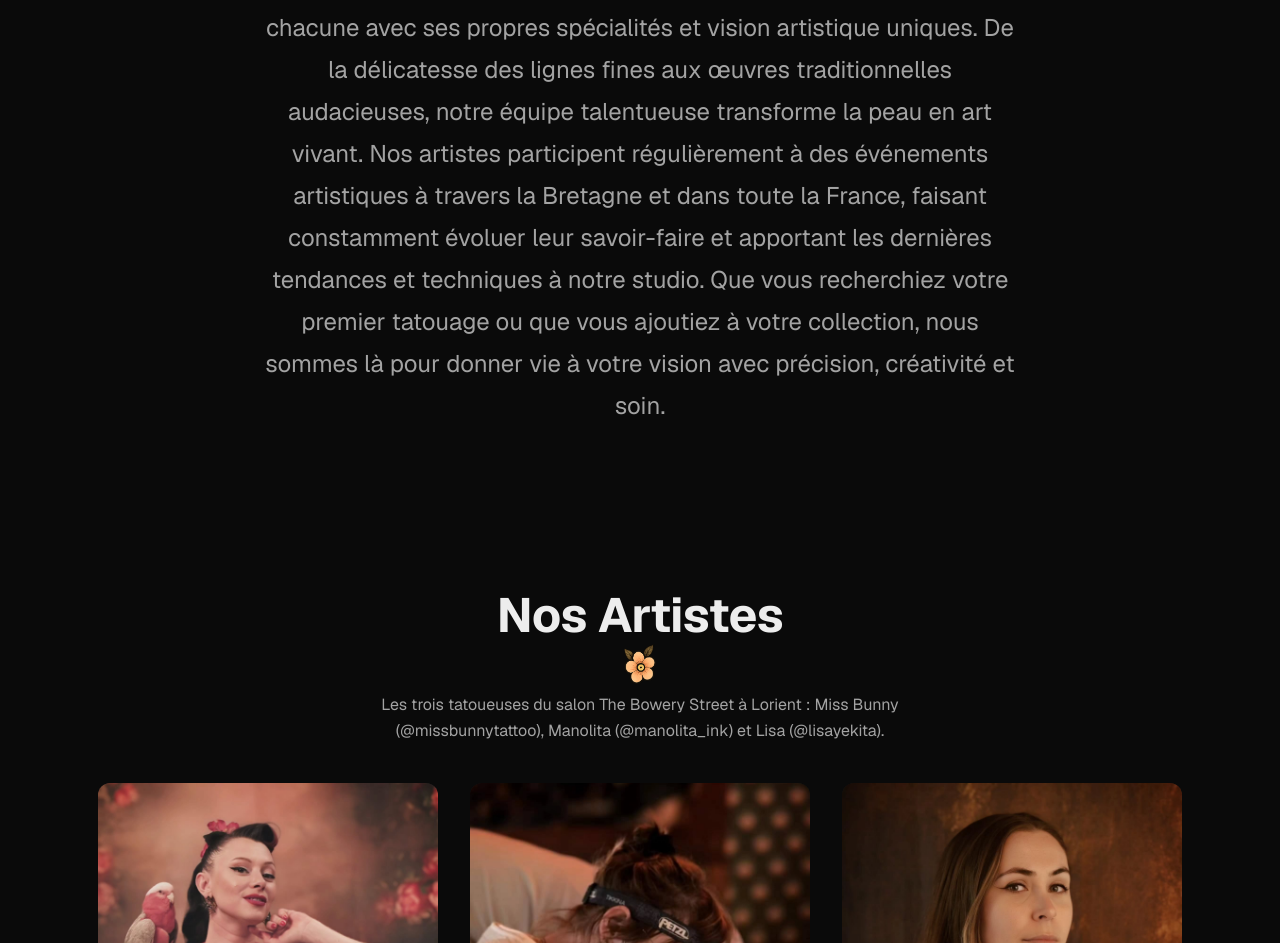
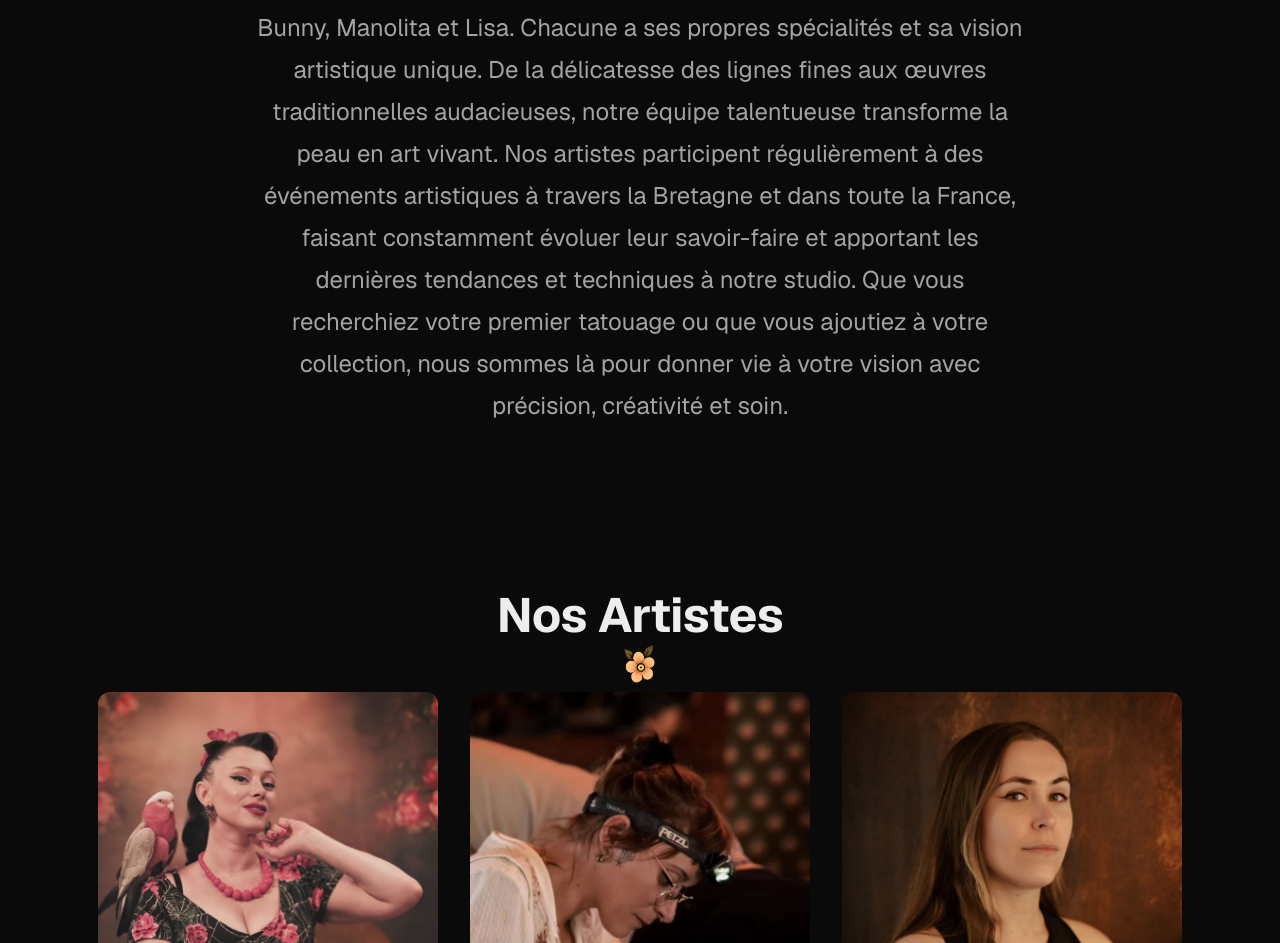
Before and after one commit to val4oss-studio/theboweryst-showcase, a Next.js app: page / in a window 1280 px wide. Shown: the part 1105-2048 px from the top of the page. Built offline with nearby package versions, Linux system fonts and the light colour scheme.

Commit message:
fix(artists): name the artists in the about text
Remove the intro paragraph of the artists section and its styles, and
name the resident artists in the about text, in fr and en, from the
artists content.

```diff
--- a/src/app/components/sections/AboutSection.tsx
+++ b/src/app/components/sections/AboutSection.tsx
@@ -2,6 +2,7 @@
 
 import Image from "next/image";
 import { useI18n } from "@/app/i18n/provider";
+import { artists } from "@/content/artists";
 
 interface AboutSectionProps {
   id: string;
@@ -9,6 +10,11 @@ interface AboutSectionProps {
 
 export function AboutSection({id}: AboutSectionProps) {
   const { t } = useI18n();
+  // Names from the content, so the text follows the team.
+  const names = artists.map((artist) => artist.name);
+  const artistList = names.length > 1
+    ? `${names.slice(0, -1).join(', ')} ${t.artists.and} ${names[names.length - 1]}`
+    : names.join('');
 
   return (
     <section id={id} className="section">
@@ -25,7 +31,7 @@ export function AboutSection({id}: AboutSectionProps) {
           aria-hidden="true"
         />
         <p className="section-subtitle text-center">
-          {t.about.description}
+          {t.about.description.replace('{artists}', artistList)}
         </p>
       </div>
     </section>
--- a/src/app/components/sections/ArtistsSection.tsx
+++ b/src/app/components/sections/ArtistsSection.tsx
@@ -4,8 +4,7 @@ import Image from "next/image";
 import { ArtistCard } from "@/app/components/layout/ArtistCard";
 import { useI18n } from "@/app/i18n/provider";
 import type { Artist } from "@/content/artists";
-import { formatGuestDates, type Guest } from "@/content/guests";
-import { shop } from "@/content/shop";
+import type { Guest } from "@/content/guests";
 
 interface ArtistsSectionProps {
   id: string;
@@ -15,20 +14,7 @@ interface ArtistsSectionProps {
 }
 
 export function ArtistsSection({ id, artists, guests }: ArtistsSectionProps) {
-  const { t, locale } = useI18n();
-
-  const joinNames = (names: string[]) =>
-    names.length > 1
-      ? `${names.slice(0, -1).join(', ')} ${t.artists.and} ${names[names.length - 1]}`
-      : names.join('');
-  const artistList = joinNames(
-    artists.map((artist) => `${artist.name} (@${artist.instagram})`)
-  );
-  const guestList = joinNames(
-    guests.map((guest) =>
-      `${guest.name} (@${guest.instagram}), ${formatGuestDates(guest, locale)}`
-    )
-  );
+  const { t } = useI18n();
 
   return (
     <section id={id} className="section">
@@ -44,14 +30,6 @@ export function ArtistsSection({ id, artists, guests }: ArtistsSectionProps) {
           className="artists-section-flower"
           aria-hidden="true"
         />
-        <p className="section-intro">
-          {t.artists.intro
-            .replace('{name}', shop.name)
-            .replace('{artists}', artistList)}
-          {guests.length > 0 && (
-            <> {t.artists.guestIntro.replace('{guests}', guestList)}</>
-          )}
-        </p>
         <div className="artists-grid">
           {artists.map((artist, index) => (
             <ArtistCard key={artist.id} artist={artist} priority={index === 0} />
--- a/src/app/globals.css
+++ b/src/app/globals.css
@@ -266,16 +266,6 @@ body {
 .section-header {
   text-align: center;
   margin-bottom: 3rem;
-}
-
-/* Intro paragraph of a section, between its decoration and its content */
-.section-intro {
-  max-width: 40rem;
-  margin: 0 auto 2.5rem;
-  text-align: center;
-  font-size: 1rem;
-  line-height: 1.6;
-  color: var(--muted);
 }
 
 .artists-section-flower {
--- a/src/app/i18n/locales/en.json
+++ b/src/app/i18n/locales/en.json
@@ -19,7 +19,7 @@
   },
   "about": {
     "title": "About Us",
-    "description": "The Bowery Street opened its doors in August 2024, bringing a fresh wave of creativity to Lorient's tattoo scene. Our studio is home to three brilliant, dedicated, and passionate artists, each with their own unique specialties and artistic vision. From fine line delicacy to bold traditional work, our talented team transforms skin into living art. Our artists regularly participate in artistic events throughout Brittany and across France, constantly evolving their craft and bringing the latest trends and techniques to our studio. Whether you're looking for your first tattoo or adding to your collection, we're here to bring your vision to life with precision, creativity, and care."
+    "description": "The Bowery Street opened its doors in August 2024, bringing a fresh wave of creativity to Lorient's tattoo scene. Our studio is home to three brilliant, dedicated, and passionate artists: {artists}. Each has her own specialties and unique artistic vision. From fine line delicacy to bold traditional work, our talented team transforms skin into living art. Our artists regularly participate in artistic events throughout Brittany and across France, constantly evolving their craft and bringing the latest trends and techniques to our studio. Whether you're looking for your first tattoo or adding to your collection, we're here to bring your vision to life with precision, creativity, and care."
   },
   "artists": {
     "title": "Our Artists",
@@ -35,13 +35,11 @@
       "name": "Miss Bunny",
       "specialty": "Blackwork & Illustrative"
     },
-    "intro": "The three tattoo artists of {name} in Lorient: {artists}.",
     "and": "and",
     "cardAlt": "{name}, tattoo artist at {shop} in Lorient",
     "guest": "Guest",
     "guestDates": "Guest spot: {dates}",
-    "guestAlt": "{name}, guest tattoo artist at {shop} in Lorient",
-    "guestIntro": "Guest artists at the studio: {guests}."
+    "guestAlt": "{name}, guest tattoo artist at {shop} in Lorient"
   },
   "gallery": {
     "title": "Gallery",
--- a/src/app/i18n/locales/fr.json
+++ b/src/app/i18n/locales/fr.json
@@ -19,7 +19,7 @@
   },
   "about": {
     "title": "À Propos de Nous",
-    "description": "The Bowery Street a ouvert ses portes en août 2024, apportant une nouvelle vague de créativité à la scène du tatouage lorientaise. Notre studio abrite trois artistes brillantes, dévouées et passionnées, chacune avec ses propres spécialités et vision artistique uniques. De la délicatesse des lignes fines aux œuvres traditionnelles audacieuses, notre équipe talentueuse transforme la peau en art vivant. Nos artistes participent régulièrement à des événements artistiques à travers la Bretagne et dans toute la France, faisant constamment évoluer leur savoir-faire et apportant les dernières tendances et techniques à notre studio. Que vous recherchiez votre premier tatouage ou que vous ajoutiez à votre collection, nous sommes là pour donner vie à votre vision avec précision, créativité et soin."
+    "description": "The Bowery Street a ouvert ses portes en août 2024, apportant une nouvelle vague de créativité à la scène du tatouage lorientaise. Notre studio abrite trois artistes brillantes, dévouées et passionnées : {artists}. Chacune a ses propres spécialités et sa vision artistique unique. De la délicatesse des lignes fines aux œuvres traditionnelles audacieuses, notre équipe talentueuse transforme la peau en art vivant. Nos artistes participent régulièrement à des événements artistiques à travers la Bretagne et dans toute la France, faisant constamment évoluer leur savoir-faire et apportant les dernières tendances et techniques à notre studio. Que vous recherchiez votre premier tatouage ou que vous ajoutiez à votre collection, nous sommes là pour donner vie à votre vision avec précision, créativité et soin."
   },
   "artists": {
     "title": "Nos Artistes",
@@ -35,13 +35,11 @@
       "name": "Miss Bunny",
       "specialty": "Blackwork & Illustratif"
     },
-    "intro": "Les trois tatoueuses du salon {name} à Lorient : {artists}.",
     "and": "et",
     "cardAlt": "{name}, tatoueuse au salon {shop} à Lorient",
     "guest": "Guest",
     "guestDates": "En guest : {dates}",
-    "guestAlt": "{name}, tatoueuse en guest au salon {shop} à Lorient",
-    "guestIntro": "En guest au salon : {guests}."
+    "guestAlt": "{name}, tatoueuse en guest au salon {shop} à Lorient"
   },
   "gallery": {
     "title": "Galerie",
```
